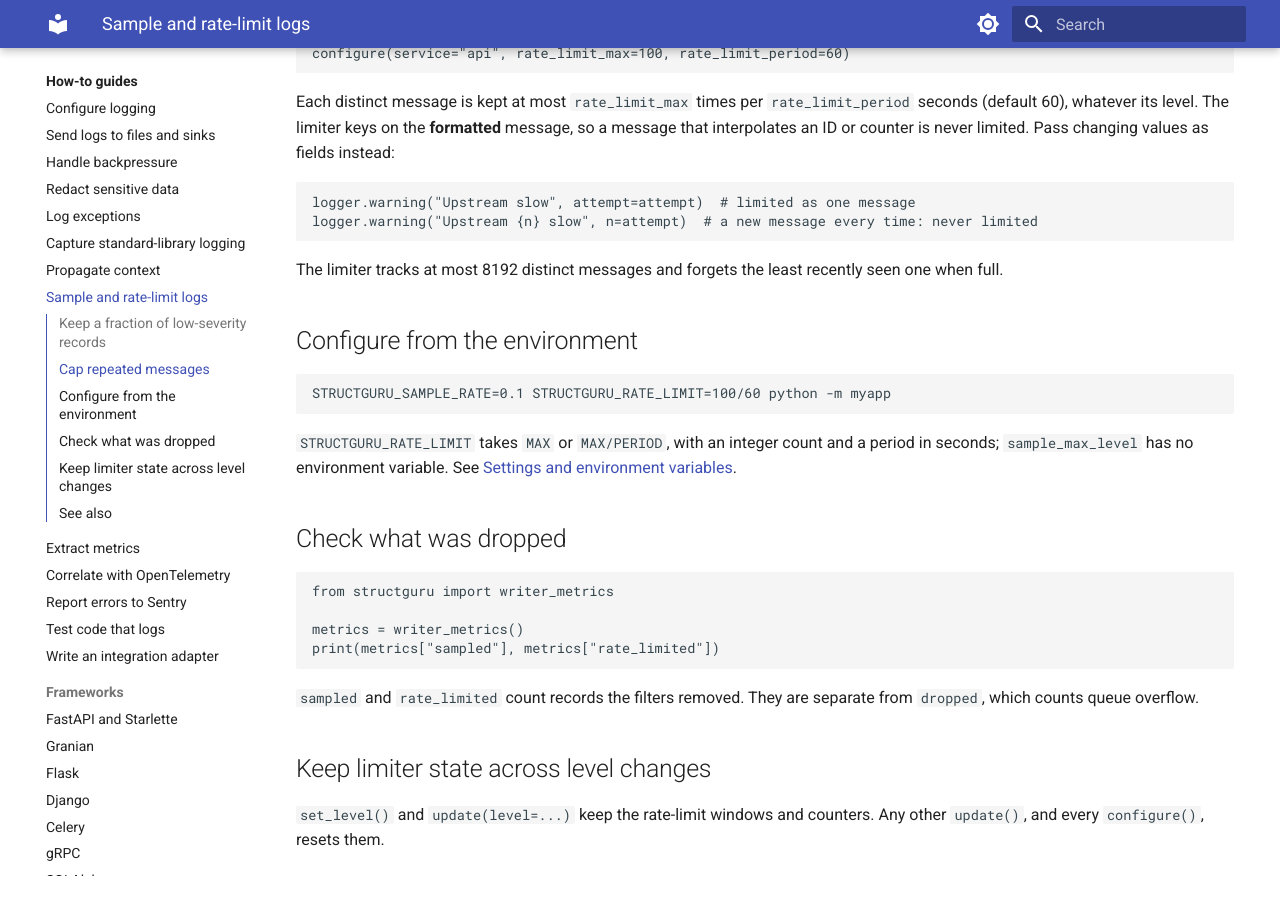
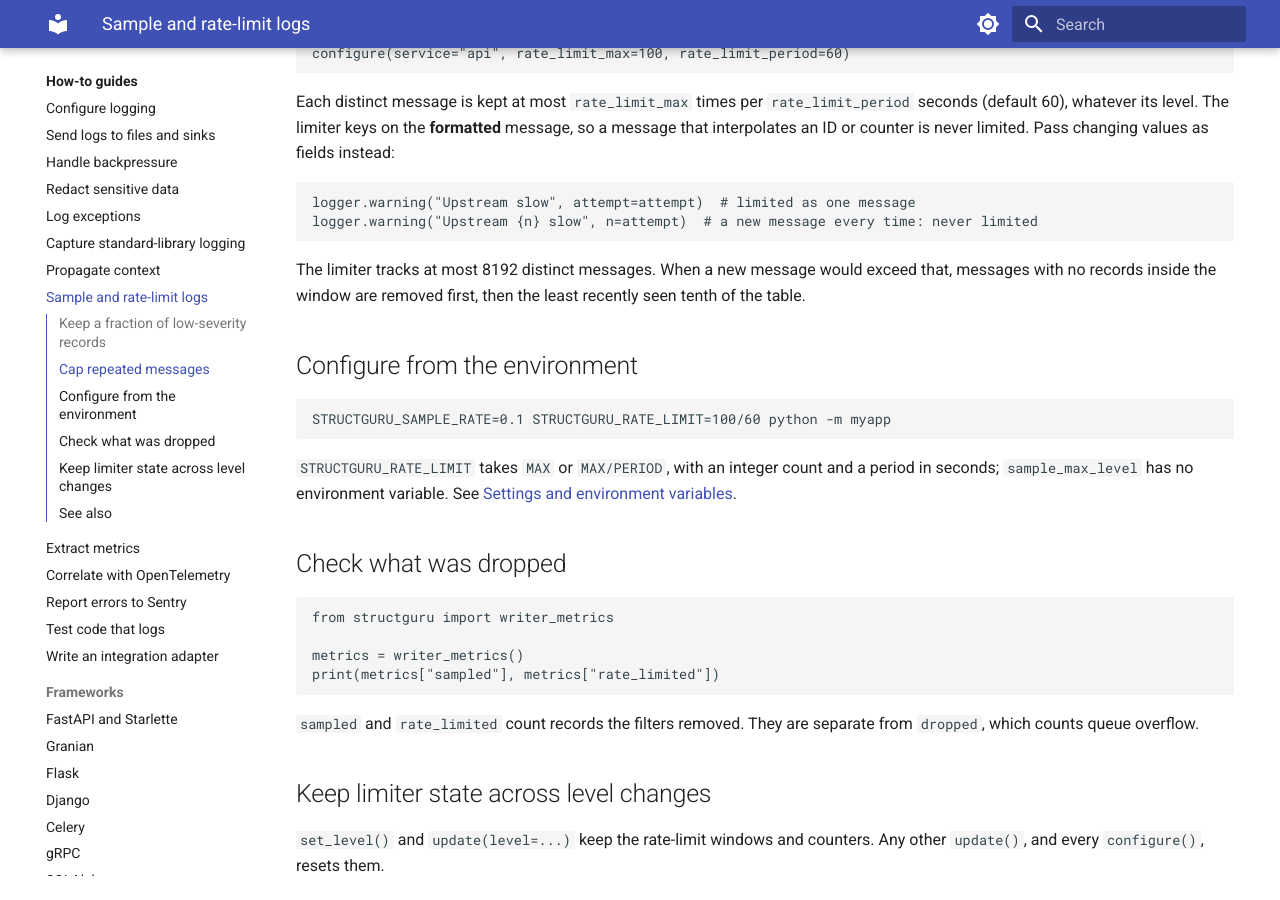
Before and after one commit to kidoz/structguru, an MkDocs documentation site: the page built from docs/how-to/sample-and-rate-limit.md, in a window 1280 px wide and 900 px high, scrolled down 649 px. Built offline with MkDocs 1.6.1 and Material for MkDocs 9.7.7, drawn with Linux system fonts in a browser that asks for light colours.

Commit message:
Correct the rate limiter's described eviction order

````diff
--- a/docs/how-to/sample-and-rate-limit.md
+++ b/docs/how-to/sample-and-rate-limit.md
@@ -37,8 +37,9 @@ logger.warning("Upstream slow", attempt=attempt)  # limited as one message
 logger.warning("Upstream {n} slow", n=attempt)  # a new message every time: never limited
 ```
 
-The limiter tracks at most 8192 distinct messages and forgets the least recently
-seen one when full.
+The limiter tracks at most 8192 distinct messages. When a new message would
+exceed that, messages with no records inside the window are removed first,
+then the least recently seen tenth of the table.
 
 ## Configure from the environment
 
````
